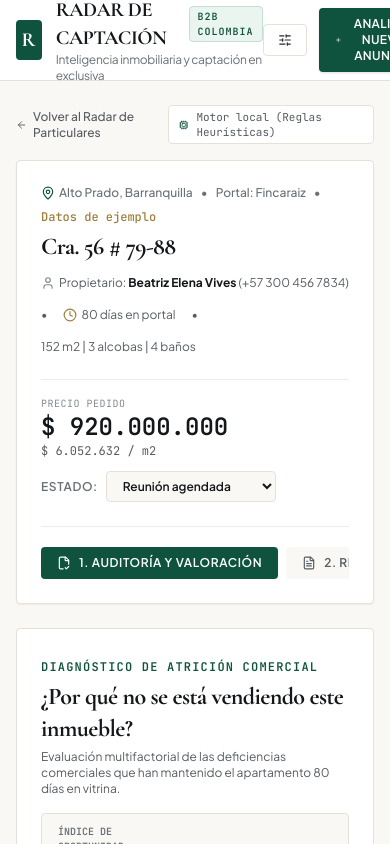
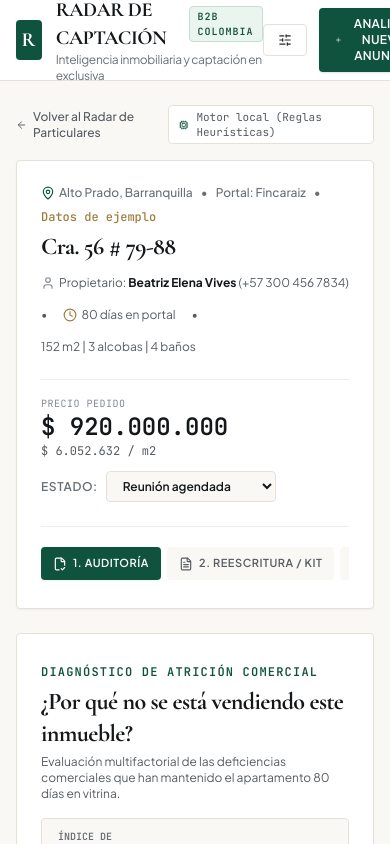
Before and after one commit to DGEnTeci/radar-captacion, a Next.js app: page /propiedad/barranquilla-alto-prado-04 in a window 390 px wide. Shown: the top 844 px of the page. Built offline with nearby package versions, Linux system fonts and the light colour scheme.

Commit message:
fix: pestañas legibles en pantallas estrechas

```diff
--- a/src/components/property/PropertyDetailClient.tsx
+++ b/src/components/property/PropertyDetailClient.tsx
@@ -153,41 +153,44 @@ function PropertyDetailContent({ id }: { id: string }) {
           </div>
 
           {/* Module Tab Navigation */}
-          <div className="flex items-center gap-2 mt-6 pt-5 border-t border-[#EFECE6] overflow-x-auto">
+          <div className="flex items-center gap-1.5 sm:gap-2 mt-6 pt-5 border-t border-[#EFECE6] overflow-x-auto pb-1">
             <button
               onClick={() => setActiveTab("auditoria")}
-              className={`flex items-center gap-2 px-4 py-2 text-xs font-semibold uppercase tracking-wider rounded-sm transition-colors cursor-pointer shrink-0 ${
+              className={`flex items-center gap-1.5 sm:gap-2 px-3 sm:px-4 py-2 text-[11px] sm:text-xs font-semibold uppercase tracking-wider rounded-sm transition-colors cursor-pointer shrink-0 whitespace-nowrap ${
                 activeTab === "auditoria"
                   ? "bg-[#0F533E] text-white shadow-xs"
                   : "bg-[#FAF8F5] text-[#565C62] hover:text-[#14171A] hover:bg-[#EFECE6]"
               }`}
             >
-              <FileCheck2 className="w-3.5 h-3.5" />
-              <span>1. Auditoría y Valoración</span>
+              <FileCheck2 className="w-3.5 h-3.5 shrink-0" />
+              <span className="hidden sm:inline">1. Auditoría y Valoración</span>
+              <span className="sm:hidden">1. Auditoría</span>
             </button>
 
             <button
               onClick={() => setActiveTab("contacto")}
-              className={`flex items-center gap-2 px-4 py-2 text-xs font-semibold uppercase tracking-wider rounded-sm transition-colors cursor-pointer shrink-0 ${
+              className={`flex items-center gap-1.5 sm:gap-2 px-3 sm:px-4 py-2 text-[11px] sm:text-xs font-semibold uppercase tracking-wider rounded-sm transition-colors cursor-pointer shrink-0 whitespace-nowrap ${
                 activeTab === "contacto"
                   ? "bg-[#0F533E] text-white shadow-xs"
                   : "bg-[#FAF8F5] text-[#565C62] hover:text-[#14171A] hover:bg-[#EFECE6]"
               }`}
             >
-              <FileText className="w-3.5 h-3.5" />
-              <span>2. Reescritura y Kit de Contacto</span>
+              <FileText className="w-3.5 h-3.5 shrink-0" />
+              <span className="hidden sm:inline">2. Reescritura y Kit de Contacto</span>
+              <span className="sm:hidden">2. Reescritura / Kit</span>
             </button>
 
             <button
               onClick={() => setActiveTab("dossier")}
-              className={`flex items-center gap-2 px-4 py-2 text-xs font-semibold uppercase tracking-wider rounded-sm transition-colors cursor-pointer shrink-0 ${
+              className={`flex items-center gap-1.5 sm:gap-2 px-3 sm:px-4 py-2 text-[11px] sm:text-xs font-semibold uppercase tracking-wider rounded-sm transition-colors cursor-pointer shrink-0 whitespace-nowrap ${
                 activeTab === "dossier"
                   ? "bg-[#0F533E] text-white shadow-xs"
                   : "bg-[#FAF8F5] text-[#565C62] hover:text-[#14171A] hover:bg-[#EFECE6]"
               }`}
             >
-              <Printer className="w-3.5 h-3.5" />
-              <span>3. Dossier de Valoración (A4)</span>
+              <Printer className="w-3.5 h-3.5 shrink-0" />
+              <span className="hidden sm:inline">3. Dossier de Valoración (A4)</span>
+              <span className="sm:hidden">3. Dossier A4</span>
             </button>
           </div>
         </div>
```
